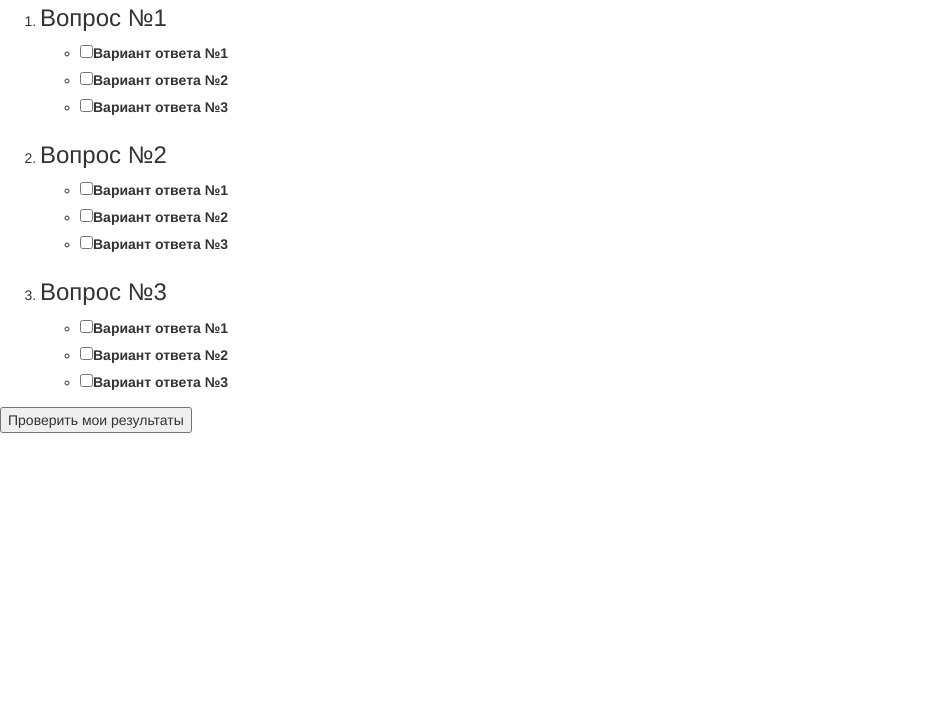
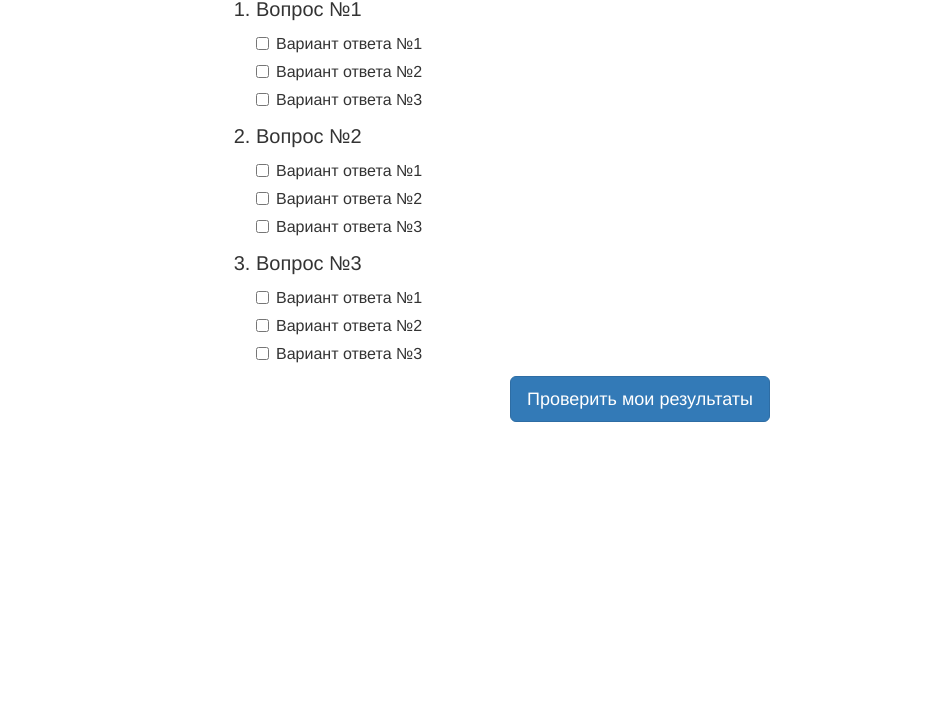
Before and after one commit to Alexandradp/AleksandraMishenko.github.io, a plain HTML site: page JavaScript homework 3-4/index.html in a window 1280 px wide. Shown: the part 75-800 px from the top of the page, without its empty margins (0-933 px from the left). Drawn offline with nearby package versions, Linux system fonts and the light colour scheme.

Commit message:
JavaScript homework 3-4 styling

```diff
--- /dev/null
+++ b/JavaScript homework 3-4/CSS/styles.css
@@ -0,0 +1,19 @@
+* {
+  margin: 0;
+  padding: 0;
+}
+body {
+  width: 768px;
+  margin-left: auto;
+  margin-right: auto;
+  text-align: center;
+}
+.testform__question {
+  font-size: 20px;
+}
+.testform__answer {
+  font-size: 16px;
+}
+.testform__questions {
+  text-align: left;
+}
--- a/JavaScript homework 3-4/index.html
+++ b/JavaScript homework 3-4/index.html
@@ -4,6 +4,7 @@
 <head>
   <meta charset="utf-8">
   <link rel="stylesheet" href="https://maxcdn.bootstrapcdn.com/bootstrap/3.3.7/css/bootstrap.min.css" integrity="sha384-BVYiiSIFeK1dGmJRAkycuHAHRg32OmUcww7on3RYdg4Va+PmSTsz/K68vbdEjh4u" crossorigin="anonymous">
+  <link rel="stylesheet" href="css/styles.css">
   <title>JavaScript homework 3-4</title>
 </head>
 
--- a/JavaScript homework 3-4/script/script.js
+++ b/JavaScript homework 3-4/script/script.js
@@ -13,6 +13,7 @@ var testBuilder = {
     var submit = document.createElement('input');
     submit.setAttribute('type', 'submit');
     submit.setAttribute('value', submitText);
+    submit.classList.add('btn', 'btn-primary', 'btn-lg');
 
     form.appendChild(title);
     form.appendChild(list);
@@ -25,7 +26,7 @@ var testBuilder = {
     var wrapper = document.createElement('li');
     wrapper.classList.add('testform__question');
 
-    var question = document.createElement('h3');
+    var question = document.createElement('span');
     question.innerHTML = questionText;
 
     var answers = document.createElement('ul');
@@ -44,7 +45,7 @@ var testBuilder = {
     var answersCount = currentQuestion.getElementsByClassName('testform__answers')[0].children.length;
 
     var wrapper = document.createElement('li');
-    wrapper.classList.add('testform__answer');
+    wrapper.classList.add('testform__answer', 'checkbox');
 
     var check = document.createElement('input');
     check.setAttribute('type', 'checkbox');
@@ -52,9 +53,9 @@ var testBuilder = {
 
     var label = document.createElement('label');
     label.setAttribute('for', check.getAttribute('id'));
-    label.innerHTML = answerText;
+    label.appendChild(check);
+    label.innerHTML += answerText;
 
-    wrapper.appendChild(check);
     wrapper.appendChild(label);
     currentQuestion.getElementsByClassName('testform__answers')[0].appendChild(wrapper);
   }
```
